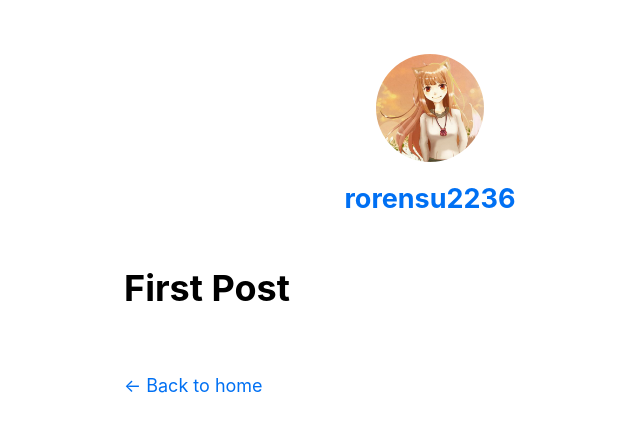
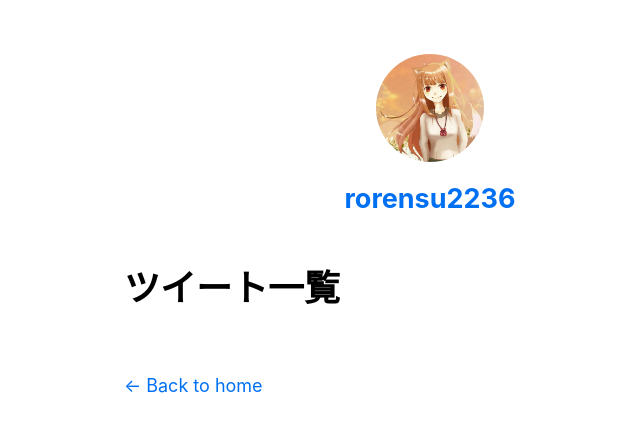
Before and after one commit to keisuke2236/next_tutorial, a Next.js app in the folder nextjs-blog/: page /posts/first-post in a window 1280 px wide. Shown: the top 432 px of the page, without its empty margins (210-850 px from the left). Built offline with nearby package versions, Linux system fonts and the light colour scheme.

Commit message:
feat: CSS js html を適切に再配置

```diff
--- a/nextjs-blog/pages/posts/first-post.js
+++ b/nextjs-blog/pages/posts/first-post.js
@@ -1,13 +1,11 @@
 import Head from 'next/head';
-import Link from 'next/link';
-import Script from 'next/script';
 import Layout from '/components/layout';
 
 export default function FirstPost() {
   return (
     <Layout>
-      <Head><title>First Post</title></Head>
-      <h1>First Post</h1>
+      <Head><title>rorensu2236さんのツイート</title></Head>
+      <h1>ツイート一覧</h1>
     </Layout>
   );
 }
```
